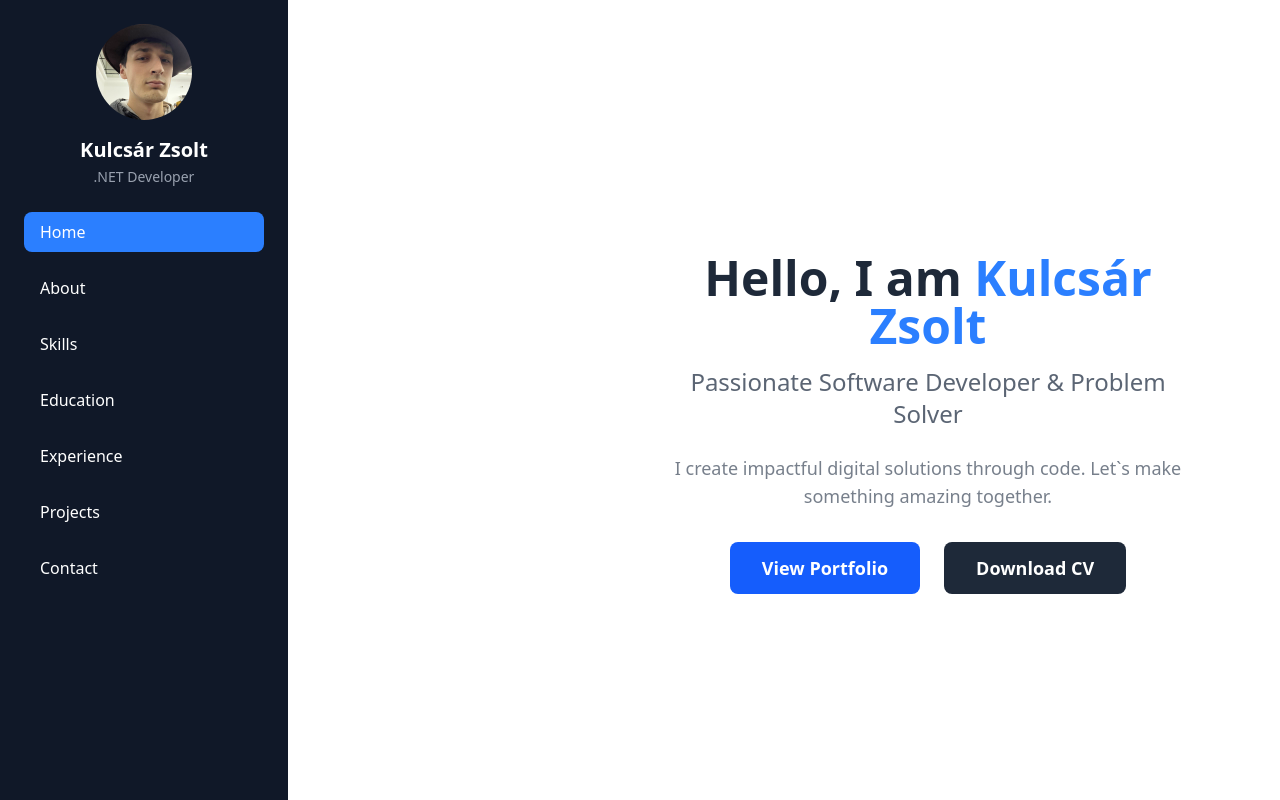
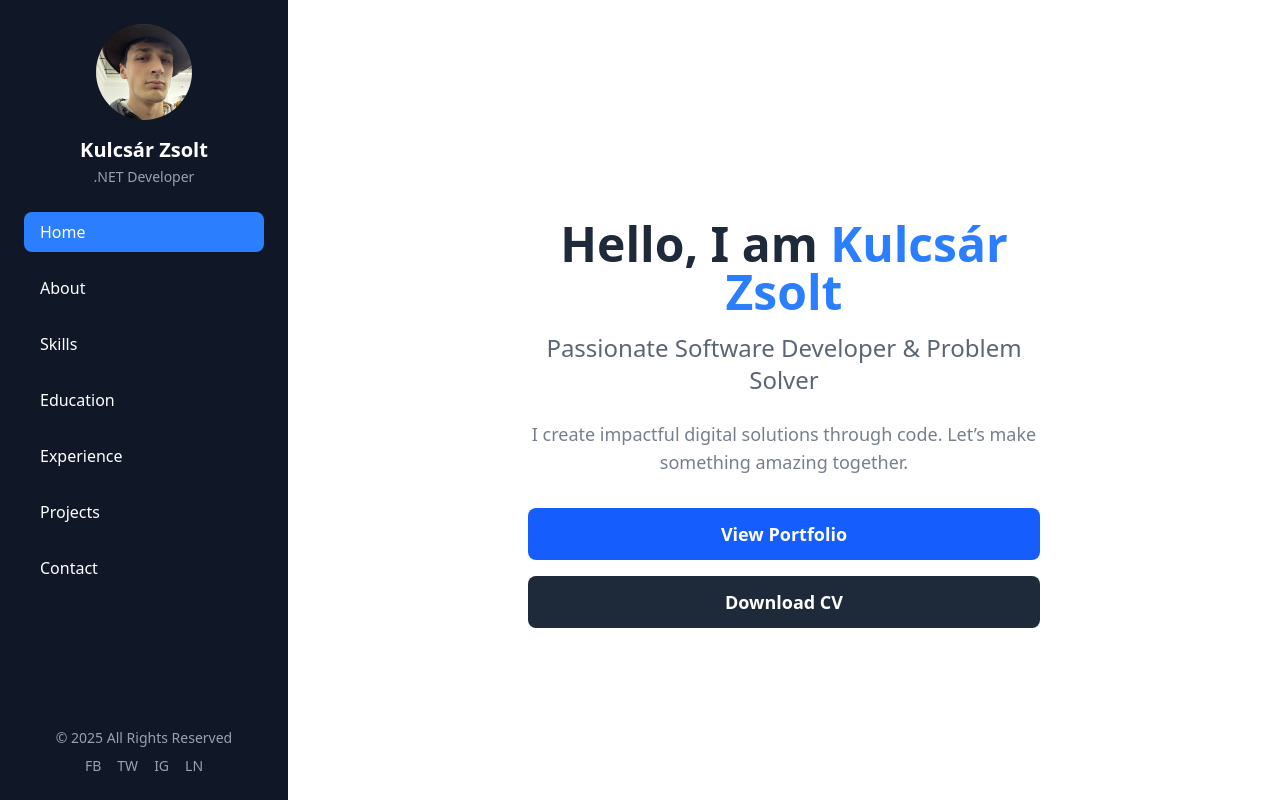
Before and after one commit to zsoltkulcsar/kulcsarzsolt.com, a React (Vite) app: page / in a window 1280 px wide. Shown: the top 800 px of the page. Built offline with nearby package versions, Linux system fonts and the light colour scheme.

Commit message:
Responsive design fixes

```diff
--- a/src/components/Layout.jsx
+++ b/src/components/Layout.jsx
@@ -7,23 +7,26 @@ const Layout = ({ children, activeSection }) => {
   const [isOpen, setIsOpen] = useState(false);
 
   return (
-    <div className="max-w-[1400px] mx-auto flex">
-      <div className="md:hidden fixed top-5 left-5 z-50">
-        <Navbar setIsOpen={setIsOpen} />
-      </div>
-
+    <div className="max-w-[1400px] mx-auto flex items center">
+      <div className="flex bg-white min-h-screen">
+        <div className="w-64 h-full fixed">
           <Sidebar
             isOpen={isOpen}
             setIsOpen={setIsOpen}
             activeSection={activeSection}
           />
+        </div>
 
+        <div className="md:hidden fixed top-5 left-5 z-50">
+          <Navbar setIsOpen={setIsOpen} />
+        </div>
         <div
           className={`flex-1 min-h-screen p-6 overflow-auto transition-all duration-300 ${
             isOpen ? "ml-0" : "ml-0 md:ml-72"
           }`}
         >
           <div className="mx-auto">{children}</div>
+        </div>
       </div>
     </div>
   );
--- a/src/sections/HomeSection.jsx
+++ b/src/sections/HomeSection.jsx
@@ -1,7 +1,6 @@
 const HomeSection = () => {
   return (
     <section id="home" className="flex h-screen bg-white px-8 py-16">
-      {/* Main Content Area */}
       <div className="flex-1 flex items-center justify-center text-center">
         <div className="max-w-lg">
           <h1 className="text-5xl font-extrabold text-gray-800 mb-4">
@@ -11,20 +10,20 @@ const HomeSection = () => {
             Passionate Software Developer & Problem Solver
           </h2>
           <p className="text-lg mb-8 text-gray-600 opacity-75">
-            I create impactful digital solutions through code. Let`s make
+            I create impactful digital solutions through code. Let’s make
             something amazing together.
           </p>
 
-          <div className="space-x-6">
+          <div className="space-x-6 sm:block sm:space-x-0 sm:space-y-4 sm:w-full">
             <a
               href="#portfolio"
-              className="inline-block bg-blue-600 text-white py-3 px-8 rounded-lg text-lg font-semibold hover:bg-blue-700 transition-all duration-300 transform hover:scale-105"
+              className="inline-block bg-blue-600 text-white py-3 px-8 rounded-lg text-lg font-semibold hover:bg-blue-700 transition-all duration-300 transform hover:scale-105 sm:w-full sm:text-center"
             >
               View Portfolio
             </a>
             <a
               href="#cv"
-              className="inline-block bg-gray-800 text-white py-3 px-8 rounded-lg text-lg font-semibold hover:bg-gray-700 transition-all duration-300 transform hover:scale-105"
+              className="inline-block bg-gray-800 text-white py-3 px-8 rounded-lg text-lg font-semibold hover:bg-gray-700 transition-all duration-300 transform hover:scale-105 sm:w-full sm:text-center"
             >
               Download CV
             </a>
--- a/vite.config.js
+++ b/vite.config.js
@@ -5,4 +5,5 @@ import tailwindcss from "@tailwindcss/vite";
 // https://vite.dev/config/
 export default defineConfig({
   plugins: [react(), tailwindcss()],
+  darkMode: false,
 });
```
Lines whose indentation alone changed are shown as unchanged.
